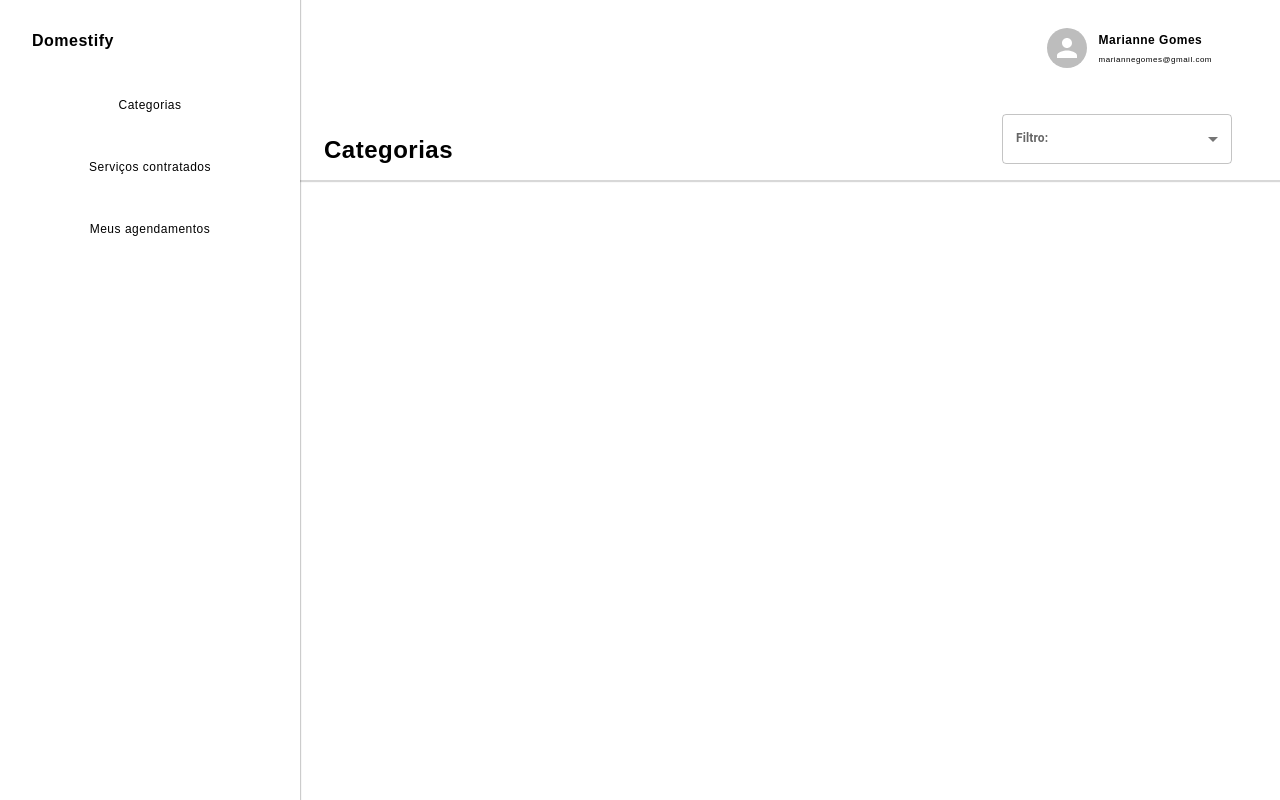
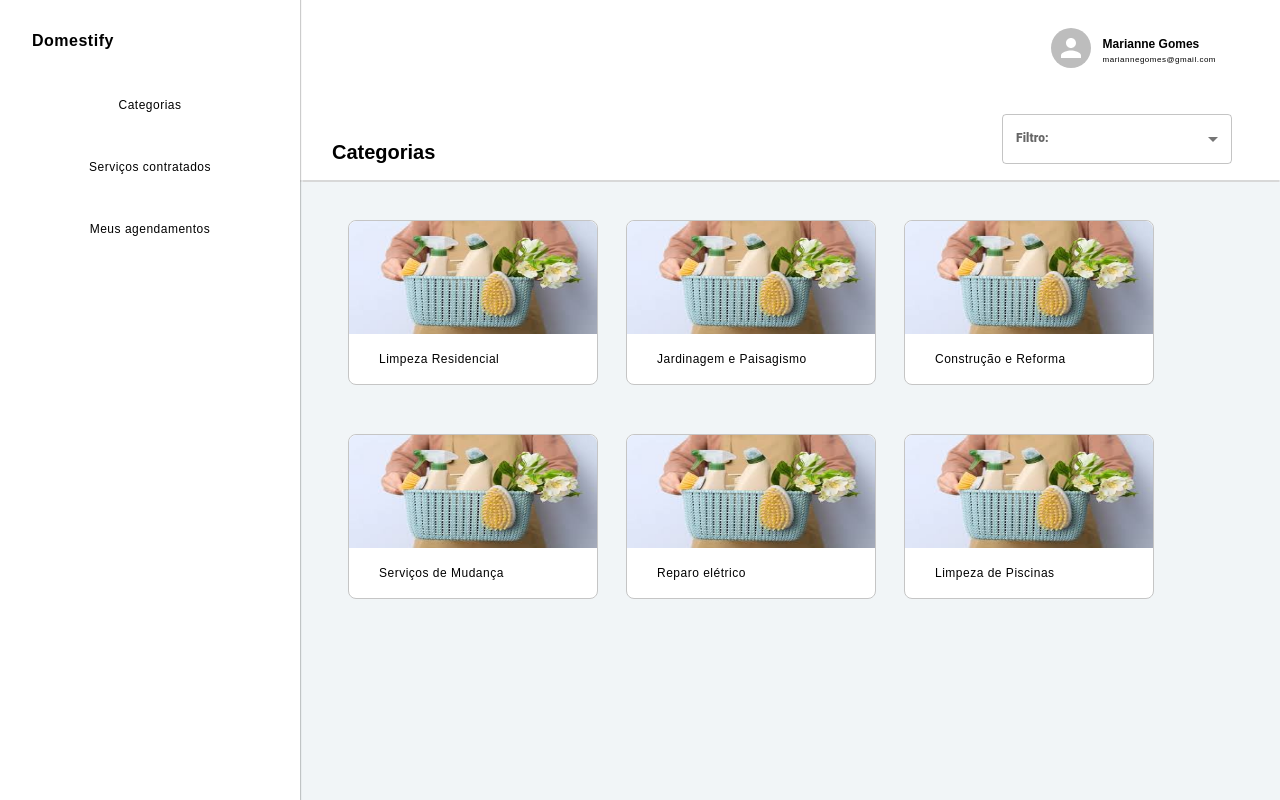
Before and after one commit to pedromendonca-dev/Projeto-Aplicado, a Next.js app in the folder frontend/: page /teste in a window 1280 px wide. Built offline with nearby package versions, Linux system fonts and the light colour scheme.

Commit message:
Commit inicial / Desenvolvendo pagina de Categorias

```diff
--- a/frontend/src/app/teste/page.tsx
+++ b/frontend/src/app/teste/page.tsx
@@ -1,8 +1,9 @@
 "use client"
 import { SideNavbar } from '@/components';
-import Body from '@/components/body';
+import CardCollector from '@/components/card-collector';
 import Header from '@/components/header'
 import React from 'react'
+
 
 
  const Teste = () => {
@@ -10,6 +11,7 @@ import React from 'react'
     <>
     <Header headerTitle="Categorias" />
     <SideNavbar />
+    <CardCollector />
     </>
   )
 }
--- /dev/null
+++ b/frontend/src/components/card-collector/index.tsx
@@ -0,0 +1,129 @@
+"use client"
+
+import Image from "next/image";
+import styled, { css } from "styled-components";
+import TesteImage from "@/assets/images/jardinagem.jpeg";
+import { string } from "zod";
+
+
+
+
+const Categorias = [
+    {
+        nome: "Limpeza Residencial",
+        src: {TesteImage}
+    },
+    {
+        nome: "Jardinagem e Paisagismo",
+        src: ""
+    },
+    {
+        nome: "Construção e Reforma",
+        src: ""
+    },
+    {
+        nome: "Serviços de Mudança",
+        src: ""
+    },
+    {
+        nome: "Reparo elétrico",
+        src: ""
+    },
+    {
+        nome: "Limpeza de Piscinas",
+        src: ""
+    },
+]
+
+
+
+
+const CardCollector = () => (
+<>
+
+  <CardBodyDiv>
+    <CardCollectorDiv>
+        {Categorias.map((categoria, indice ) => (
+            <Cards key={indice}>
+                <Image
+                src={TesteImage}
+                alt="imagem"
+                layout="intrinsic"
+                width={250}
+                height={120}
+                style={{ borderRadius: '8px 8px 0px 0px', overflow: "hidden"}}
+                />
+                <CardName>{categoria.nome}</CardName>
+            </Cards>
+        )
+        )}
+    </CardCollectorDiv>
+  </CardBodyDiv>
+</>
+);
+
+const CardBodyDiv = styled.div(
+  ({ theme }) => css`
+    position: absolute;
+    display: flex;
+    z-index: 1;
+
+
+    top: 180px;
+    left:300px;
+
+    height: calc(100% - 180px);
+    width: calc(100% - 300px);
+
+
+
+    color: ${theme.colors.black};
+    background-color: ${theme.colors.blue[200]};
+  `
+);
+
+const CardCollectorDiv = styled.div(
+ ({ theme }) => css`
+    display: grid;
+    grid-template-columns: repeat(auto-fit, minmax(250px, 1fr));
+    gap: 28px 28px;
+    max-width: 100%;
+    max-height: 400px;
+    margin-left: ${theme.space.s8};
+    margin-top: ${theme.space.s7};
+ `
+);
+
+const Cards = styled.div(
+ ( { theme }) => css`
+    display: flex;
+    flex-direction: column;
+    background-color: ${theme.colors.white};
+    width: 250px;
+    height: 165px;
+    border-radius: 8px;
+    border-width: 0.8px;
+    border-color: #C5C5C5;
+    border-style: solid;
+
+    justify-content: center;
+    box-sizing: border-box;
+ `
+)
+
+const CardName = styled.p(
+    ( { theme }) => css`
+
+    display: flex;
+    padding: ${theme.space.s4};
+
+    font-size: 12px;
+    line-height: 18px;
+    font-weight: 200;
+    text-align: left;
+    margin-left: 14px;
+
+    `
+)
+
+export default CardCollector;
--- a/frontend/src/components/header/index.tsx
+++ b/frontend/src/components/header/index.tsx
@@ -36,7 +36,7 @@ const HeaderContainer = styled.div(
     display: flex;
     align-items: center;
     flex-direction: column;
-    overflow: hidden;
+    z-index: 2;
 
     top: 0;
     margin-left: 300px;
@@ -48,25 +48,26 @@ const HeaderContainer = styled.div(
 
     color: ${theme.colors.black};
     background-color: ${theme.colors.white};
-    box-shadow: 0px 2px 1px rgb(216,216,216);
-
+    box-shadow: 0px 1.5px 1px rgb(216,216,216);
 
   `
 );
 
-const HeaderTitle = styled.p(
+const HeaderTitle = styled.h1(
   ({ theme }) => css`
     position: absolute;
     bottom: 0;
     left: 0;
 
-    margin-left: ${theme.space.s5};
+    margin-left: ${theme.space.s6};
     margin-bottom: ${theme.space.s4};
 
     text-align: left;
     color: ${theme.colors.black};
-    font-size: ${theme.space.s5};
-    font-weight: bold;
+    font-size: 20px;
+
+    font-weight: 600;
+    letter-spacing: 0px;
   `
 );
 
@@ -101,17 +102,19 @@ const AvatarNome = styled.p(
 
   font-size: ${theme.space.s3};
   color: ${theme.colors.black};
-  font-weight: bold;
+
+  font-weight: 600;
+  letter-spacing: 0px;
 
   `
 );
 
 const AvatarEmail = styled.p(
   ( { theme } ) => css`
-  padding: ${theme.space.s1};
 
   font-size: ${theme.space.s2};
   color: ${theme.colors.black};
+  margin-left: ${theme.space.s1};
   `
 );
 
@@ -123,6 +126,7 @@ const SelectorDiv = styled.div(
 
  margin-right: ${theme.space.s7};
  margin-bottom: ${theme.space.s2};
+ font-weight: 200;
 
  `
 )
--- a/frontend/src/components/select-header/index.tsx
+++ b/frontend/src/components/select-header/index.tsx
@@ -28,7 +28,7 @@ const names = [
 function getStyles(name: string, personName: string[], theme: Theme) {
   return {
     fontSize:
-        theme.typography.fontSize * 0.8,
+        theme.typography.fontSize * 1,
     fontWeight:
       personName.indexOf(name) === -1
         ? theme.typography.fontWeightRegular
@@ -53,7 +53,7 @@ export default function MultipleSelect() {
   return (
     <div>
       <FormControl sx={{ m: 1, width: 230 }}>
-        <InputLabel id="demo-multiple-name-label" sx={{ fontSize: '12px', fontWeight: 'bold'}}>Filtro:</InputLabel>
+        <InputLabel id="demo-multiple-name-label" sx={{ fontSize: '12px', fontWeight: '800'}}>Filtro:</InputLabel>
         <Select
           labelId="demo-multiple-name-label"
           sx={{ fontSize: '12px'}}
--- a/frontend/src/components/side-navbar/index.tsx
+++ b/frontend/src/components/side-navbar/index.tsx
@@ -26,6 +26,7 @@ const SideNavbarContainer = styled.div(
     display: flex;
     align-items: center;
     flex-direction: column;
+    z-index: 3;
     top: 0;
     left: 0;
     width: 300px;
--- a/frontend/src/lib/theme/theme.ts
+++ b/frontend/src/lib/theme/theme.ts
@@ -15,6 +15,7 @@ const colors = {
   },
   blue: {
     100: "#008CDB",
+    200: "#F1F5F7",
   },
 };
 
--- a/frontend/src/lib/theme/themeD.d.ts
+++ b/frontend/src/lib/theme/themeD.d.ts
@@ -17,6 +17,7 @@ interface ThemeColors {
   };
   blue: {
     "100": string;
+    "200": string;
   };
 }
 
```
Also changed, not shown: frontend/src/assets/images/jardinagem.jpeg (added).
